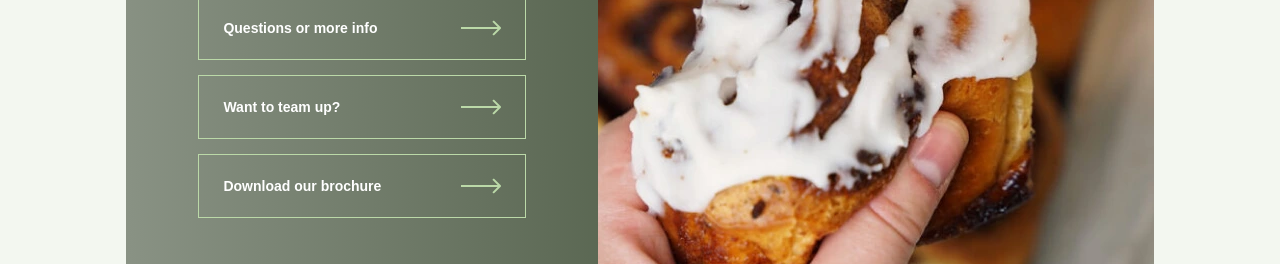
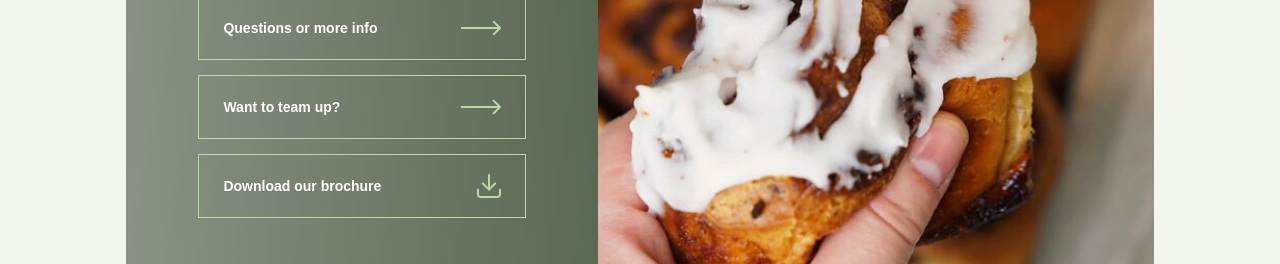
Before and after one commit to Lloyd-Aipassa/vsquare, a Nuxt app: page / in a window 1280 px wide. Shown: the part 6711-6975 px from the top of the page. Built offline with nearby package versions, Linux system fonts and the light colour scheme.

Commit message:
added the download icon

```diff
--- a/components/contact/ContactBlock.vue
+++ b/components/contact/ContactBlock.vue
@@ -15,10 +15,10 @@
             </svg>
         </NuxtLink>
         <NuxtLink class="meer-info" to="/contact"> Download our brochure
-            <svg width="40" height="16" viewBox="0 0 40 16" fill="none" xmlns="http://www.w3.org/2000/svg">
+            <svg width="24" height="24" viewBox="0 0 24 24" fill="none" xmlns="http://www.w3.org/2000/svg">
                 <path
-                    d="M39.7071 8.70711C40.0976 8.31659 40.0976 7.68342 39.7071 7.2929L33.3431 0.928935C32.9526 0.538411 32.3195 0.538411 31.9289 0.928935C31.5384 1.31946 31.5384 1.95262 31.9289 2.34315L37.5858 8L31.9289 13.6569C31.5384 14.0474 31.5384 14.6805 31.9289 15.0711C32.3195 15.4616 32.9526 15.4616 33.3431 15.0711L39.7071 8.70711ZM-8.74228e-08 9L39 9L39 7L8.74228e-08 7L-8.74228e-08 9Z"
-                    fill="#BBD9A8" />
+                    d="M23 15.6667V20.5556C23 21.2039 22.7425 21.8256 22.284 22.284C21.8256 22.7425 21.2039 23 20.5556 23H3.44444C2.79614 23 2.17438 22.7425 1.71596 22.284C1.25754 21.8256 1 21.2039 1 20.5556V15.6667M5.88889 9.55556L12 15.6667M12 15.6667L18.1111 9.55556M12 15.6667V1"
+                    stroke="#BBD9A8" stroke-width="2" stroke-linecap="round" stroke-linejoin="round" />
             </svg>
         </NuxtLink>
     </div>
@@ -46,5 +46,4 @@ a.meer-info:hover {
 }
 
 
-@media screen and (max-width: 600px) {}
-</style>
+@media screen and (max-width: 600px) {}</style>
```
Also changed, not shown: public/contact/download-icon.svg (added).
